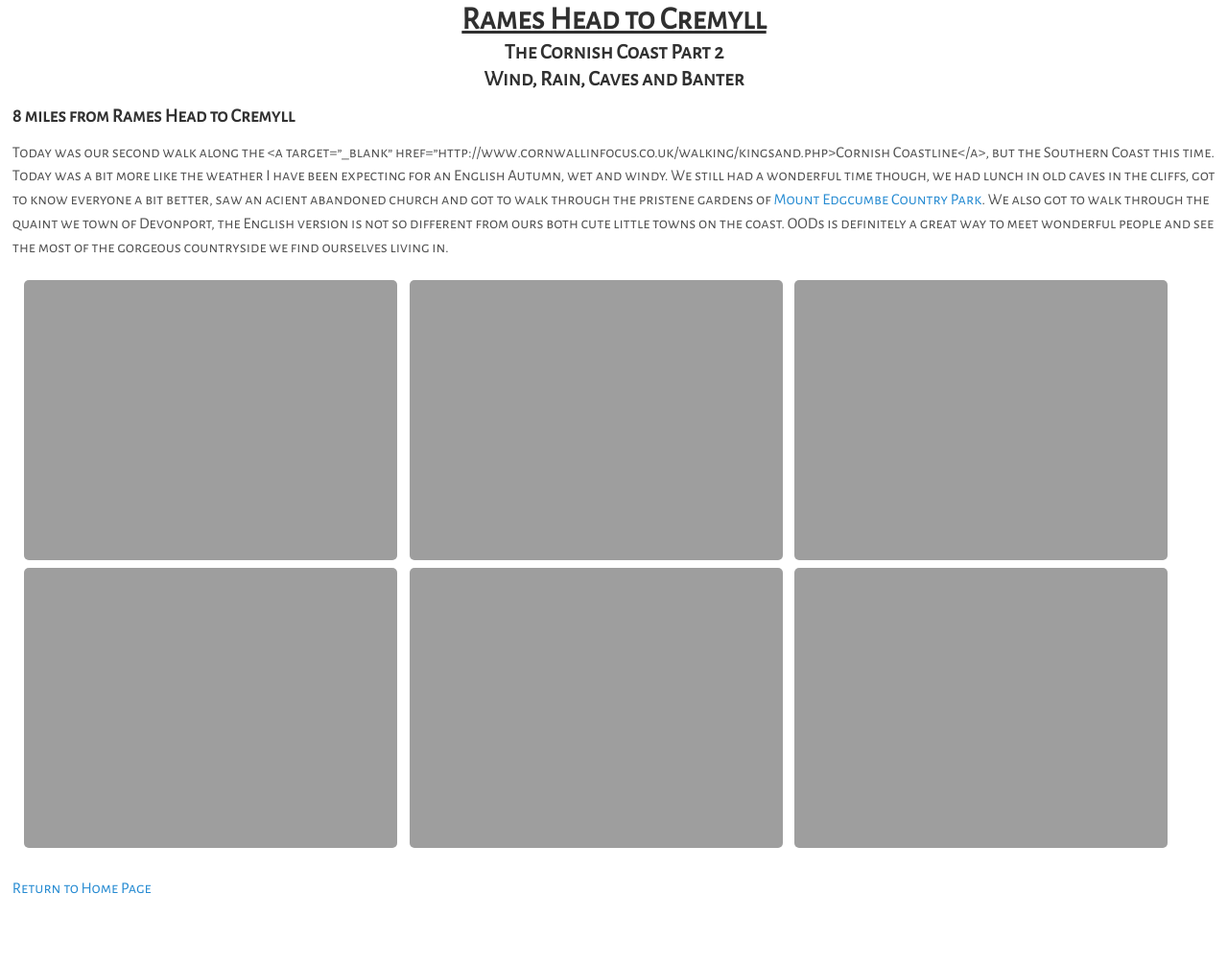
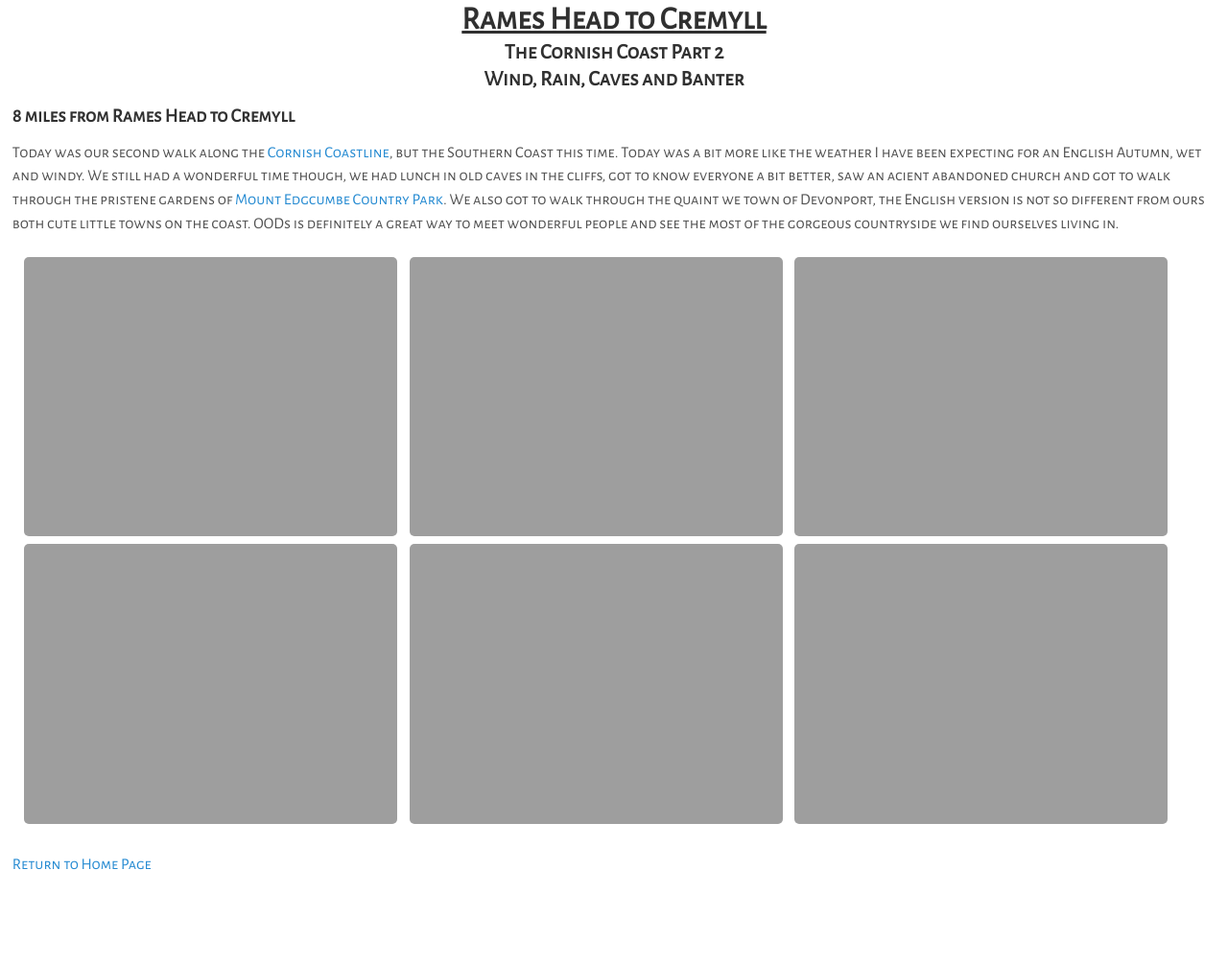
Before and after one commit to foopod/Travel-Website, a Jekyll site: the page built from _posts/2013-10-26-RamesHeadToCremyll.md, in a window 1280 px wide. Shown: the whole page at 96% size. Built offline with Jekyll 4.4.1, drawn with Linux system fonts in a browser that asks for light colours; after the commit the page ends 980 px from its top, so only the background shows below that.

Commit message:
Update 2013-10-26-RamesHeadToCremyll.md

```diff
--- a/_posts/2013-10-26-RamesHeadToCremyll.md
+++ b/_posts/2013-10-26-RamesHeadToCremyll.md
@@ -11,9 +11,9 @@ description: Wind, Rain, Caves and Banter
 titleImage: https://adventuresofthetravellingtwins.com/Photos/2013-10-26-RamesHeadToCremyll/P1010896.JPG
 ---
 
-<h4>8 miles from Rames Head to Cremyll</h4>
+<h4> 8 miles from Rames Head to Cremyll </h4>
 
-Today was our second walk along the <a target="_blank" href="http://www.cornwallinfocus.co.uk/walking/kingsand.php>Cornish Coastline</a>, but the Southern Coast this time. Today was a bit more like the weather I have been expecting for an English Autumn, wet and windy.
+Today was our second walk along the <a target="_blank" href="http://www.cornwallinfocus.co.uk/walking/kingsand.php">Cornish Coastline</a>, but the Southern Coast this time. Today was a bit more like the weather I have been expecting for an English Autumn, wet and windy.
 We still had a wonderful time though, we had lunch in old caves in the cliffs, got to know everyone a bit better, saw an acient abandoned church and got to walk through the pristene gardens of <a target="_blank" href="https://www.visitcornwall.com/things-to-do/attractions/south-coast/cawsand/mount-edgcumbe-house-and-country-park">Mount Edgcumbe Country Park</a>. We also got to walk through the quaint we town of Devonport, the English version is not so different from ours both cute little towns on the coast.
 OODs is definitely a great way to meet wonderful people and see the most of the gorgeous countryside we find ourselves living in.
 
```
